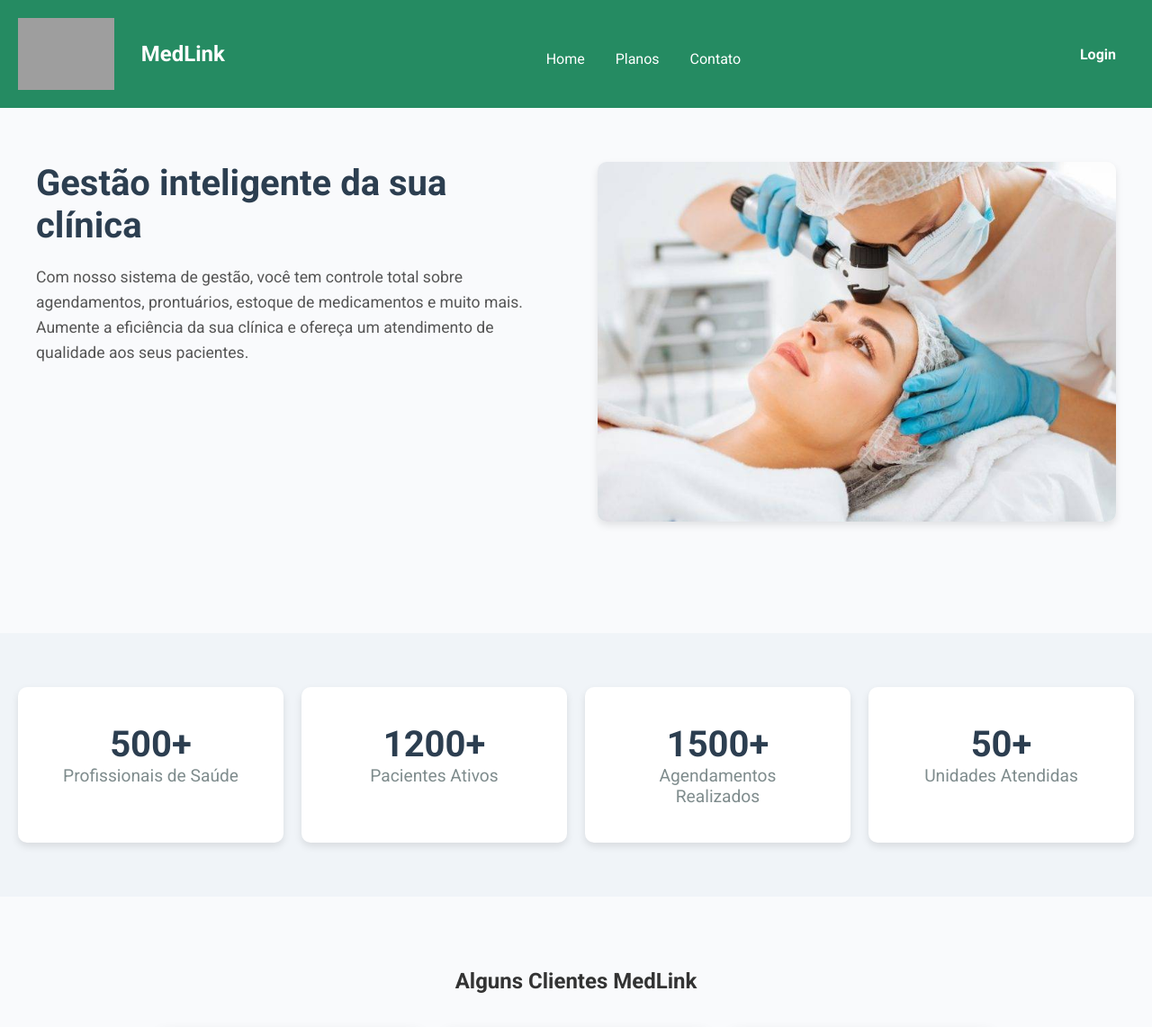
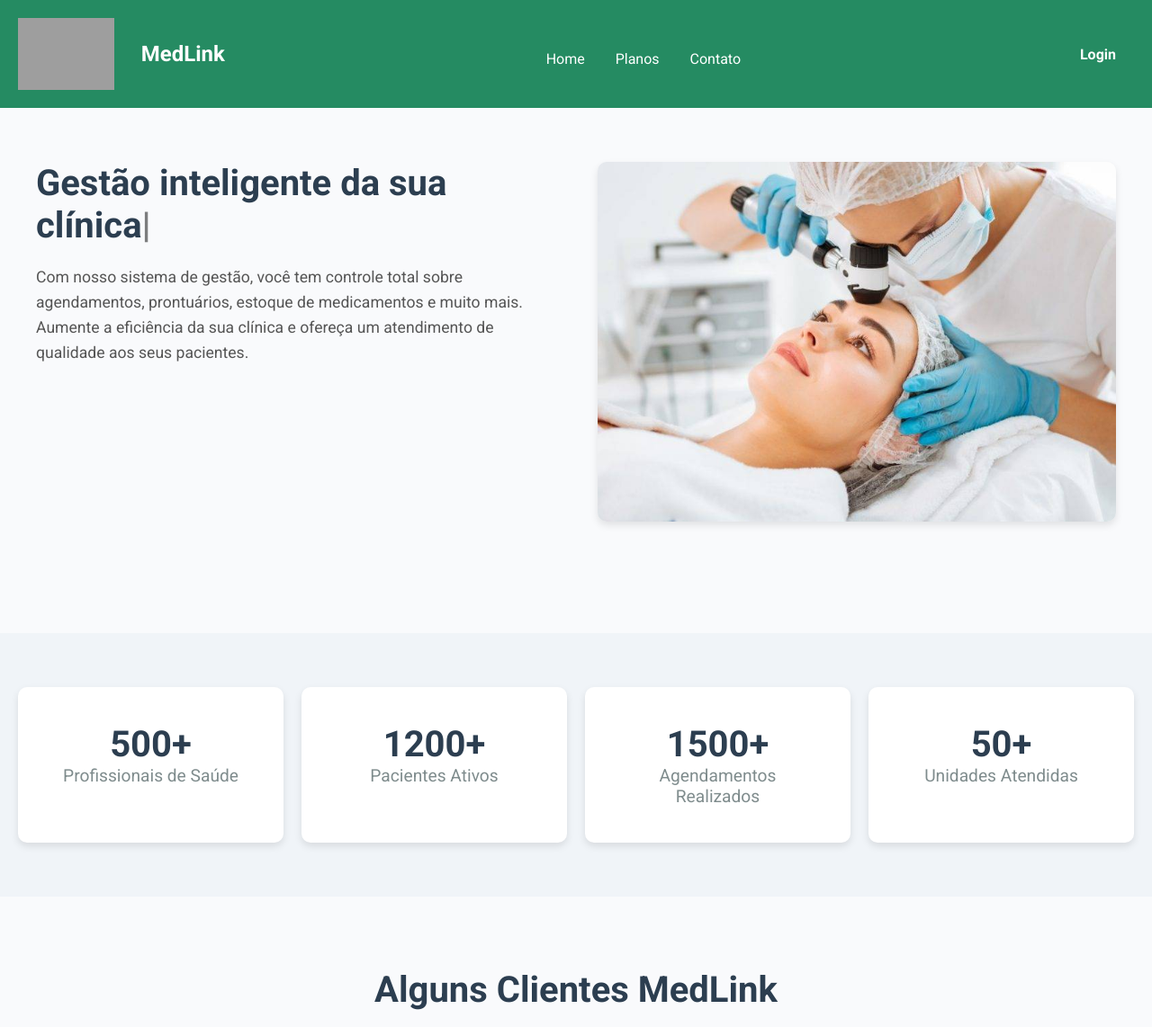
Before and after one commit to Reynanwq/sistema-de-agendamento-de-consultas, a plain HTML site: page index.html in a window 1280 px wide. Shown: the top 1142 px of the page at 90% size. Drawn offline with Linux system fonts and the light colour scheme; grey boxes are pictures that could not be loaded.

Commit message:
feat: mais ajustes

```diff
--- a/css/clientes.css
+++ b/css/clientes.css
@@ -24,7 +24,12 @@
     text-align: center;
     transition: transform 0.3s ease;
   }
-
+  .clientes-div h2 {
+    font-size: 2.5rem;
+    margin-bottom: 20px;
+    font-weight: 700;
+    color: #2c3e50;
+  }
   .cliente h3 {
     font-size: 22px;
     color: #258b62;
--- a/css/home.css
+++ b/css/home.css
@@ -143,6 +143,8 @@ section {
   color: #2c3e50;
 }
 
+
+
 .disponibilidade ul {
   list-style: none;
   padding: 0;
@@ -200,3 +202,16 @@ section {
     align-items: center;
   }
 }
+
+.cursor {
+  display: inline-block;
+  font-weight: bold;
+  color: #000; /* Ajuste a cor conforme necessário */
+  animation: piscar 0.7s steps(2, start) infinite;
+}
+
+@keyframes piscar {
+  50% {
+    opacity: 0;
+  }
+}
--- a/css/navbar.css
+++ b/css/navbar.css
@@ -29,13 +29,13 @@ nav a:hover {
     display: inline-block;
     padding: 10px 20px;
     font-size: 16px;
-    font-weight: 600;
     color: white;
     border: none;
     border-radius: 30px;
     text-align: center;
     text-decoration: none;
     transition: background-color 0.3s ease, transform 0.3s ease;
+    font-weight: bolder;
 }
 
 .login-button:hover {
--- a/index.html
+++ b/index.html
@@ -180,7 +180,7 @@
 
 
     <footer class="footer">
-        <p>&copy; 2025 Sistema de Gestão Clínica. Todos os direitos reservados.</p>
+        <p>&copy; 2025 Sistema Medlink. Todos os direitos reservados.</p>
     </footer>
 
     <script src="script.js"></script>
--- a/script.js
+++ b/script.js
@@ -1,5 +1,4 @@
 document.addEventListener('DOMContentLoaded', () => {
-
     function efeitoEscrever(elemento) {
         let textoElemento = elemento.innerHTML;
         let textoArray = textoElemento.split('');
@@ -10,11 +9,21 @@ document.addEventListener('DOMContentLoaded', () => {
                 elemento.innerHTML += letra;
             }, 60 * index);
         });
+
+        setTimeout(function() {
+            adicionarCursor(elemento);
+        }, 90 * textoArray.length);
+    }
+
+    function adicionarCursor(elemento) {
+        let cursor = document.createElement('span');
+        cursor.classList.add('cursor');
+        cursor.innerHTML = '|';
+        elemento.appendChild(cursor);
     }
 
     let nome = document.getElementById('titulo');
     if (nome) {
         efeitoEscrever(nome);
     }
-
 });
```
Also changed, not shown: contato.html (+3 -3 lines), planos.html (+5 -5 lines).
